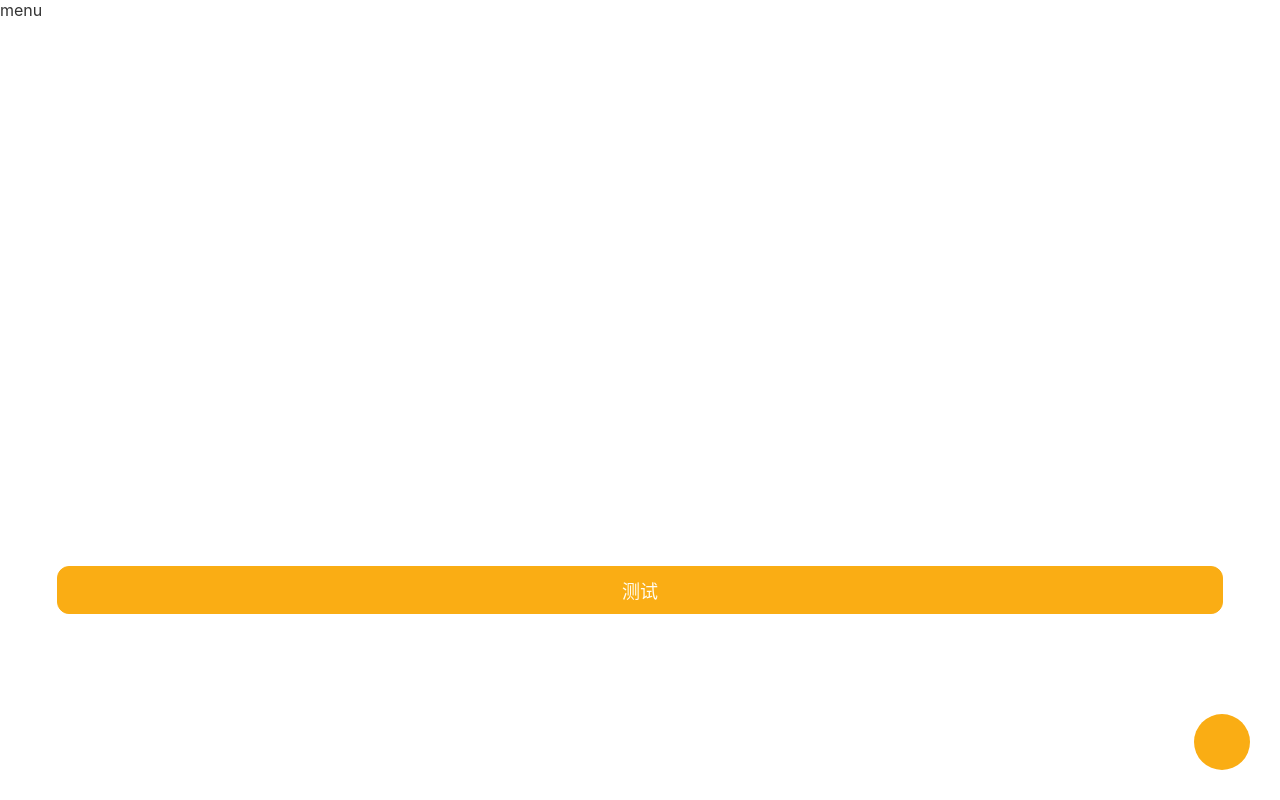
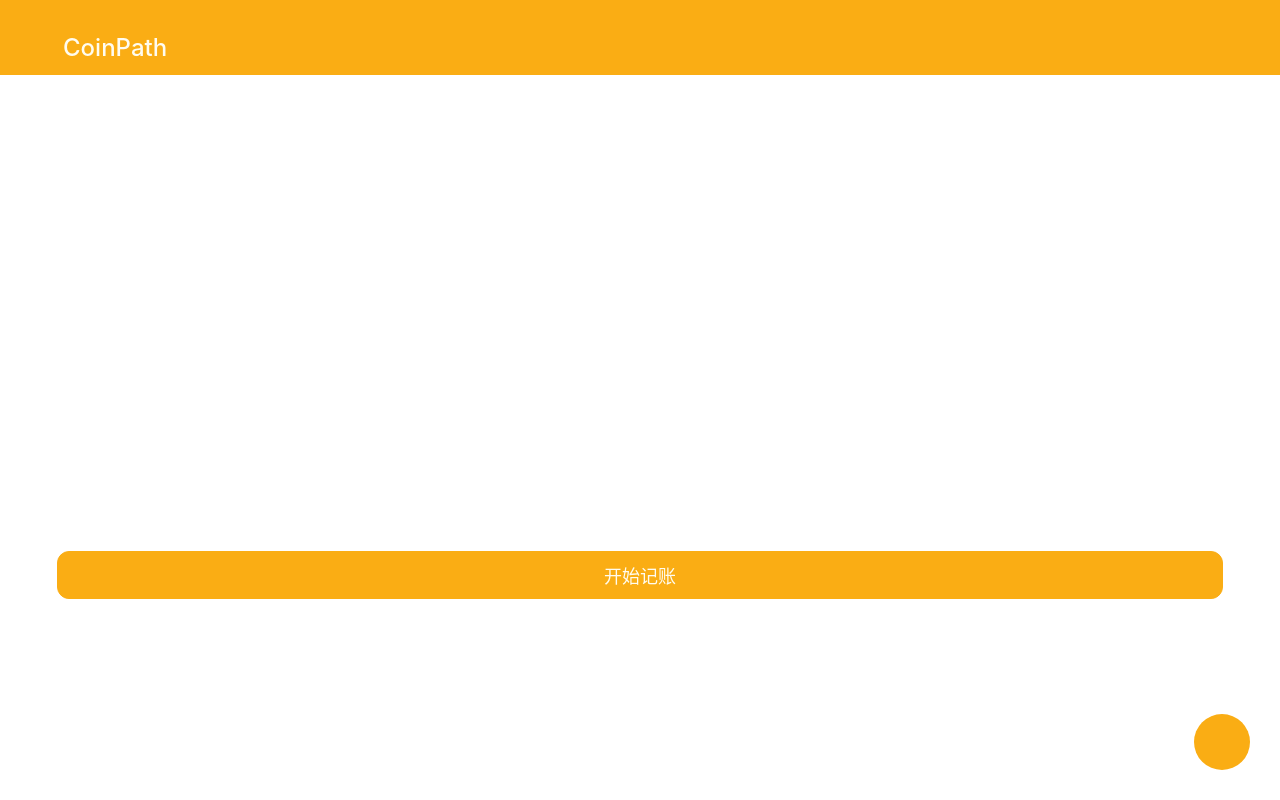
Before and after one commit to AmberWANGDM/CoinPath, a Vue app: page /#/start in a window 1280 px wide. Built offline with nearby package versions, Linux system fonts and the light colour scheme.

Commit message:
feat: 添加Navbar组件

```diff
--- a/src/assets/stylesheets/vars.scss
+++ b/src/assets/stylesheets/vars.scss
@@ -16,4 +16,7 @@
   // 浮动按钮
   --float-button-bg:var(--button-bg);
   --float-button-text:var(--button-text);
+  // Navbar
+  --navbar-bg:var(--button-bg);
+  --navbar-text-color:var(--button-text);
 }
--- a/src/shared/Icon/Icon.tsx
+++ b/src/shared/Icon/Icon.tsx
@@ -1,7 +1,7 @@
 import { defineComponent, PropType } from 'vue';
 import s from './Icon.module.scss';
 
-export type iconName = 'add' | 'logo' | 'welcome1' | 'welcome2' | 'welcome3' | 'startCenter'
+export type iconName = 'add' | 'logo' | 'welcome1' | 'welcome2' | 'welcome3' | 'startCenter' | 'menu'
 export const Icon = defineComponent({
   props: {
     name: {
--- /dev/null
+++ b/src/shared/Navbar/Navbar.module.scss
@@ -0,0 +1,25 @@
+.navbar{
+  color: var(--navbar-text-color);
+  background-color: var(--navbar-bg);
+  display: flex;
+  justify-content: flex-start;
+  align-items: center;
+  padding: 12px 8px;
+  padding-top: 20px;
+  padding-bottom: 0;
+    > .icon_wrapper{
+      width: 55px;
+      height: 55px;
+      display: flex;
+      justify-content: center;
+      align-items: center;
+      > *{
+        max-width: 100%;
+        max-height: 100%;
+      }
+    }
+    >.title{
+      font-size: 24px;
+      font-weight: 500;
+    }
+}
--- /dev/null
+++ b/src/shared/Navbar/Navbar.tsx
@@ -0,0 +1,18 @@
+import { defineComponent, PropType } from 'vue';
+import s from './Navbar.module.scss';
+
+export const Navbar = defineComponent({
+  setup: (props, context) => {
+    const { slots } = context
+    return () => (
+      <div class={s.navbar}>
+        <span class={s.icon_wrapper}>
+          {slots.icon?.()}
+        </span>
+        <span class={s.title}>
+          {slots.title?.()}
+        </span>
+      </div>
+    )
+  }
+})
--- a/src/views/StartPage.module.scss
+++ b/src/views/StartPage.module.scss
@@ -9,6 +9,10 @@
   width: 280px;
   height: 280px;
   &_wrapper{
-    margin-top: 250px;
+    margin-top: 180px;
   }
 }
+
+.navIcon{
+  width: 100%;
+}
--- a/src/views/StartPage.tsx
+++ b/src/views/StartPage.tsx
@@ -3,6 +3,7 @@ import { Button } from '../shared/Button/Button';
 import { Center } from '../shared/Center/Center';
 import { FloatButton } from '../shared/FloatButton/FloatButton';
 import { Icon } from '../shared/Icon/Icon';
+import { Navbar } from '../shared/Navbar/Navbar';
 import s from './StartPage.module.scss';
 
 export const StartPage = defineComponent({
@@ -12,12 +13,18 @@ export const StartPage = defineComponent({
     };
     return () => (
       <div>
-        <nav>menu</nav>
+        <nav>
+          <Navbar>
+            {
+              { title: () => 'CoinPath', icon: () => <Icon name="menu" class={s.navIcon} /> }
+            }
+          </Navbar>
+        </nav>
         <Center class={s.start_center_wrapper}>
           <Icon name="startCenter" class={s.start_center} />
         </Center>
         <div class={s.button_wrapper}>
-          <Button class={s.button} onClick={onClick}>测试</Button>
+          <Button class={s.button} onClick={onClick}>开始记账</Button>
         </div>
         <FloatButton iconName='add' />
       </div>
```
Also changed, not shown: src/assets/icons/menu.svg (added), src/shared/Navbar.tsx (deleted).
